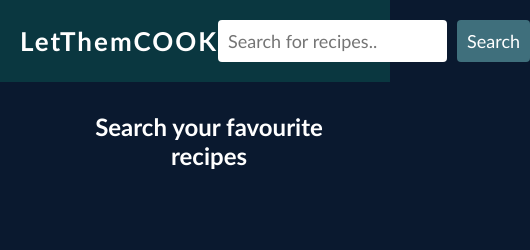
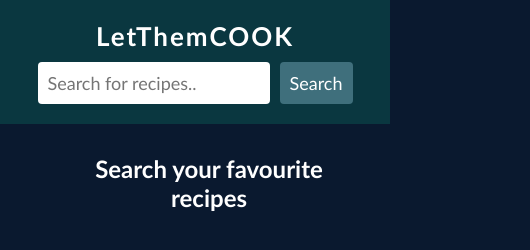
Before and after one commit to nidhik1809/LetThemCOOK, a plain HTML site: page index.html in a window 390 px wide. Shown: the whole page, 530 px wide, since content can reach past the window. Drawn offline with Linux system fonts and the light colour scheme.

Commit message:
Responsiveness added

```diff
--- a/style.css
+++ b/style.css
@@ -188,12 +188,13 @@ form button[type="submit"]:hover{
     align-items: center;
 
 }
-@media screen and(max-width:600px){
-    header nav{
+@media screen and (max-width: 768px) {
+    header nav {
         flex-direction: column;
+        align-items: center;
     }
-    header nav form{
-        width:80%;
-        margin-top: 20px;
+    header nav form {
+        width: 90%;
+        margin-top: 10px;
     }
 }
```
